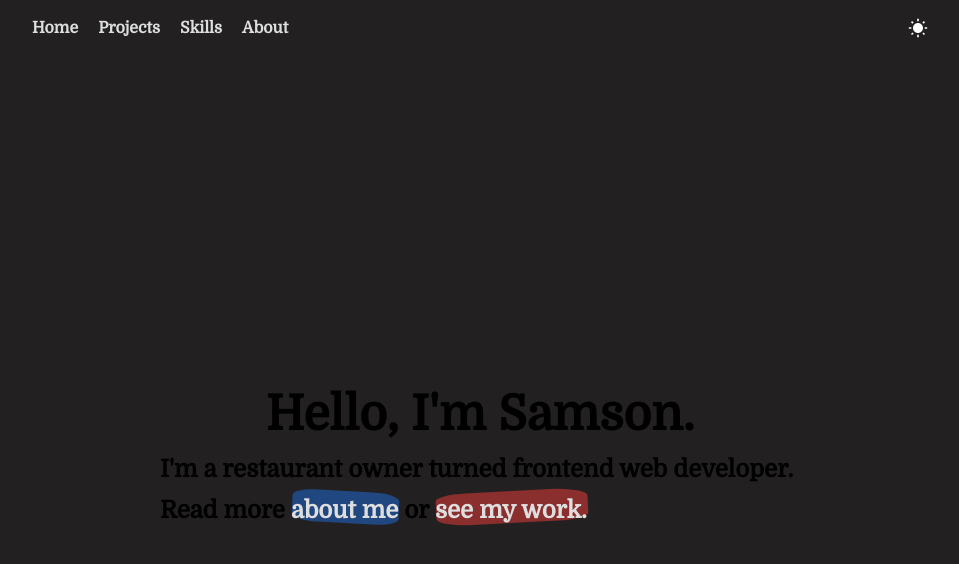
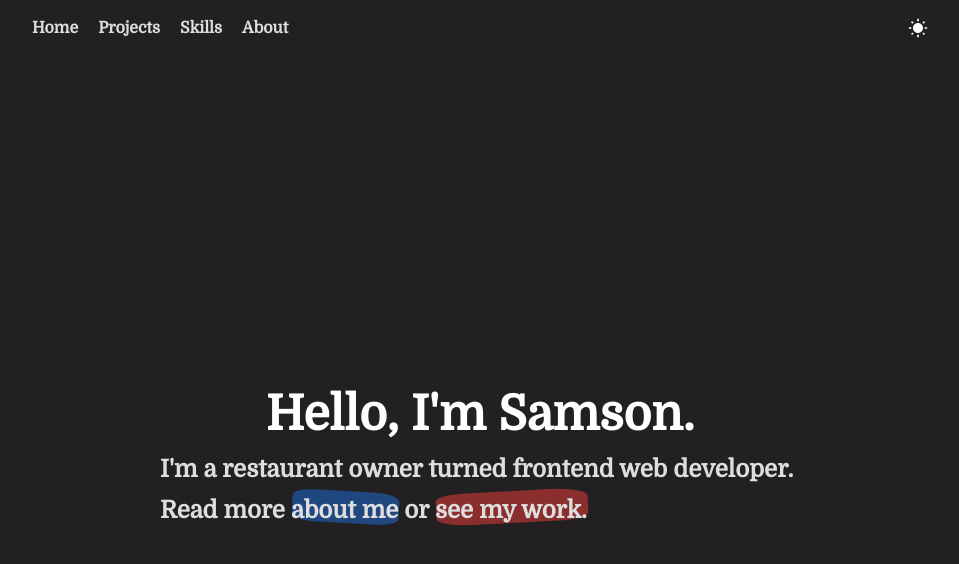
Before and after one commit to samsonc89/samson-react-portfolio, a React (Vite) app: page / in a window 1280 px wide. Shown: the top 564 px of the page, without its empty margins (160-1119 px from the left). Built offline with nearby package versions, Linux system fonts and the light colour scheme.

Commit message:
Change color of section heading

```diff
--- a/src/index.css
+++ b/src/index.css
@@ -1,15 +1,16 @@
 :root {
   --bg-color: #222020;
   --project-bg-color: #2e2b2b;
-  --head-color: #ffffff;
+  --heading-color: #ffffff;
   --text-color: #dedede;
+  --toggle-button: url(./assets/light.svg) no-repeat;
   font-family: Domine, system-ui, Avenir, Helvetica, Arial, serif;
   line-height: 1.5;
   font-weight: 400;
 
   color-scheme: light dark;
+  color: var(--text-color);
   background-color: var(--bg-color);
-  --toggle-button: url(./assets/light.svg) no-repeat;
 }
 
 :root.light {
@@ -53,4 +54,5 @@ svg {
 
 .section-heading {
   font-size: 3rem;
+  color: var(--heading-color);
 }
```
